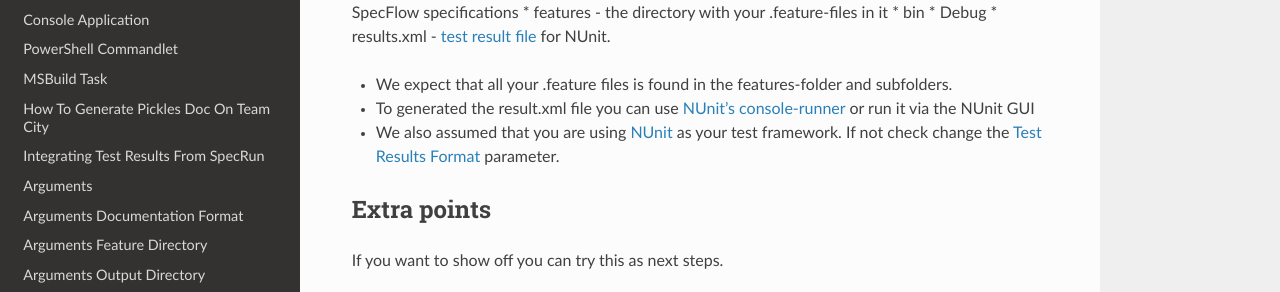
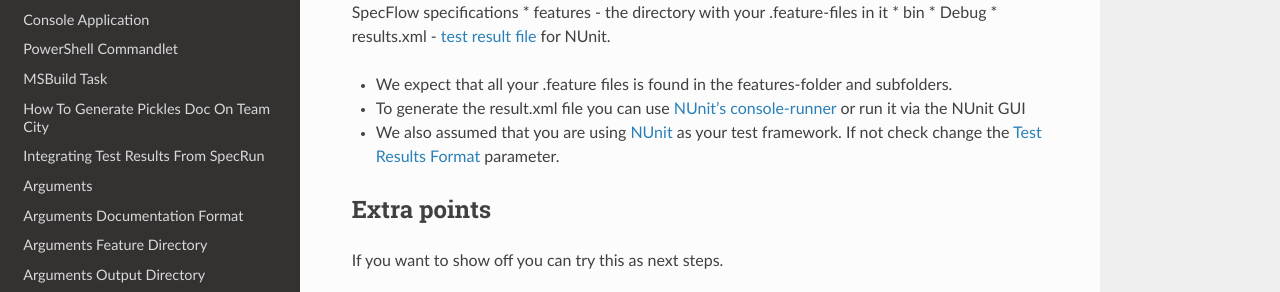
Before and after one commit to picklesdoc/docs, an MkDocs documentation site: the page built from docs/StartSimple.md, in a window 1280 px wide and 900 px high, scrolled down 597 px. Shown: the part 159-451 px from the top of the window. Built offline with MkDocs 1.6.1, drawn with Linux system fonts in a browser that asks for light colours; nearby versions of some CDN libraries; old or Windows-style settings are respelled for this version of MkDocs.

Commit message:
Spelling fix

```diff
--- a/docs/StartSimple.md
+++ b/docs/StartSimple.md
@@ -26,7 +26,7 @@ In the examples above we made some assumptions about your environment.
 
 * We expect that all your .feature files is found in the features-folder and subfolders.
 
-* To generated the result.xml file you can use [NUnit’s console-runner](http://www.nunit.org/index.php?p=nunit-console&r=2.6.4) or run it via the NUnit GUI
+* To generate the result.xml file you can use [NUnit’s console-runner](http://www.nunit.org/index.php?p=nunit-console&r=2.6.4) or run it via the NUnit GUI
 
 * We also assumed that you are using [NUnit](http://www.nunit.org/) as your test framework. If not check change the [Test Results Format](http://docs.picklesdoc.com/en/latest/ArgumentsTestResultsFormat/) parameter.
 
```
